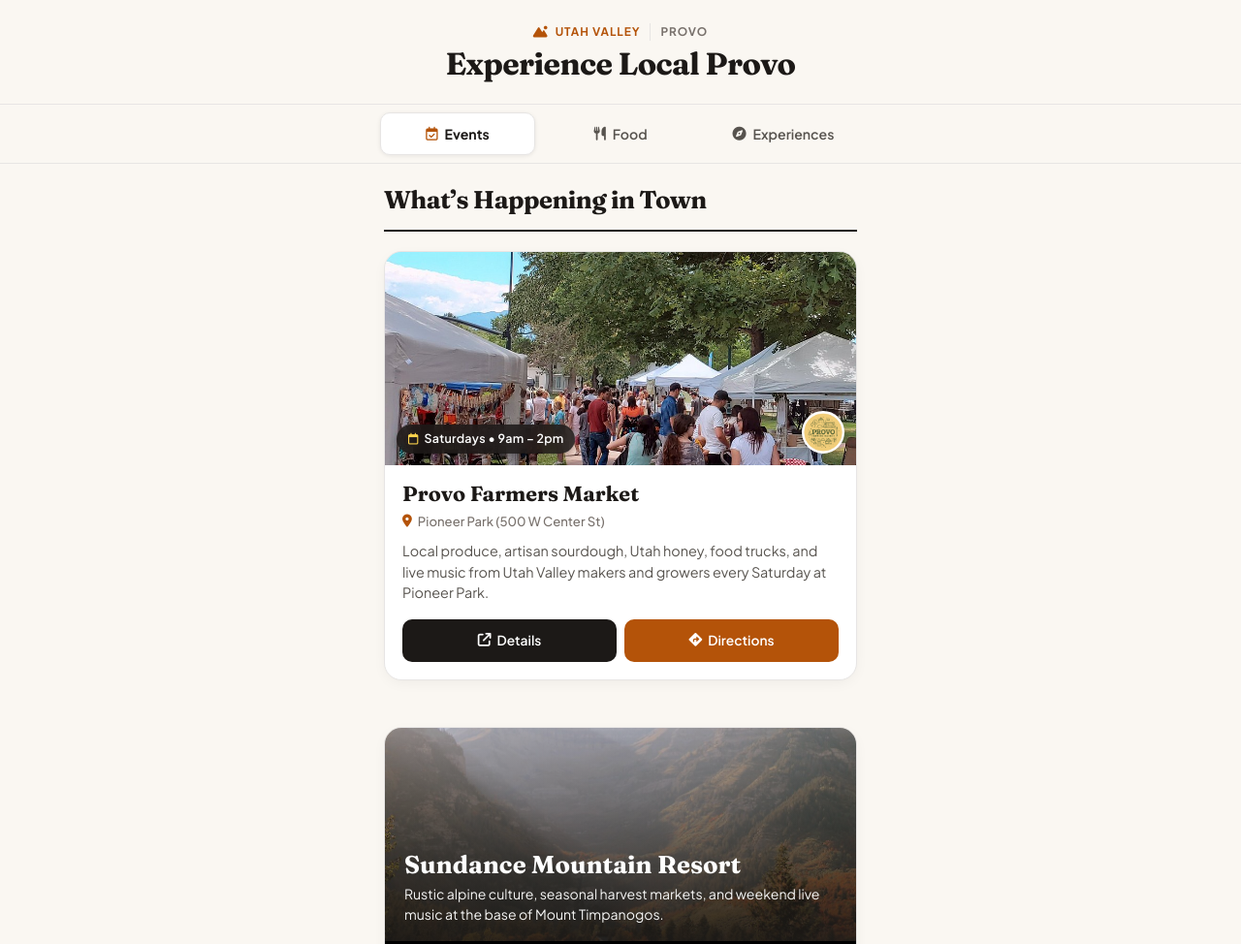
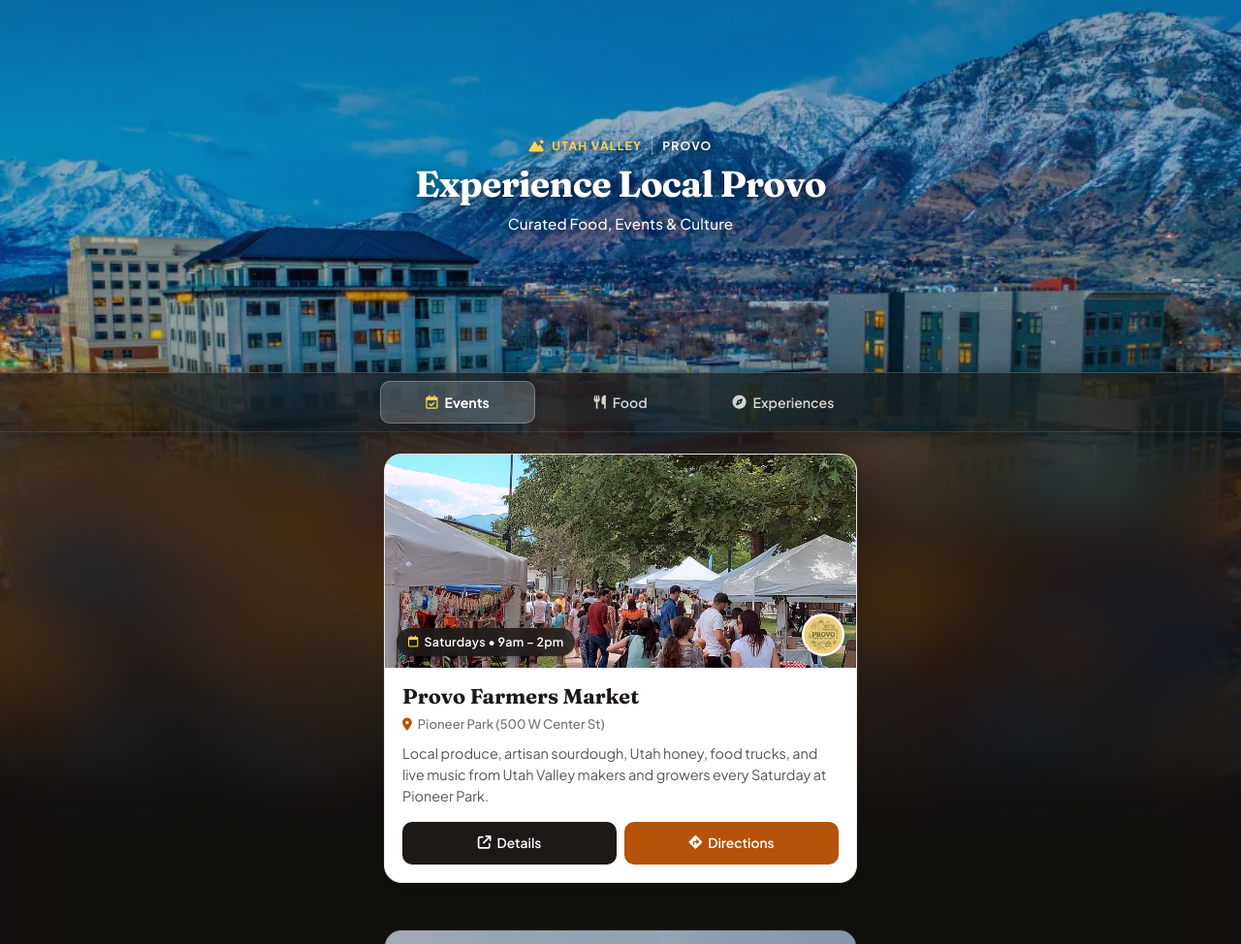
Before and after one commit to benhagg/ExperienceLocal, a plain HTML site: page index.html in a window 1280 px wide. Shown: the top 974 px of the page at 97% size. Drawn offline with Linux system fonts and the light colour scheme.

Commit message:
background photo

```diff
--- a/app.js
+++ b/app.js
@@ -480,7 +480,13 @@
     trackEvent('switch_tab', { tab_name: targetTab });
 
     if (shouldScroll) {
-      window.scrollTo({ top: 0, behavior: 'smooth' });
+      const navEl = document.querySelector('.site-nav');
+      if (navEl) {
+        const navTop = navEl.getBoundingClientRect().top + window.pageYOffset;
+        if (window.pageYOffset > navTop) {
+          window.scrollTo({ top: navTop, behavior: 'smooth' });
+        }
+      }
     }
   }
 
--- a/index.html
+++ b/index.html
@@ -40,14 +40,18 @@
 </head>
 <body>
 
-  <!-- Masthead / Local Publication Header -->
-  <header class="masthead">
-    <div class="masthead-container">
+  <!-- Fixed Fullscreen Background Photo (does not scroll with the page) -->
+  <div class="fixed-background" aria-hidden="true"></div>
+
+  <!-- Hero Opening (Top Half of Page) -->
+  <header class="hero-cover">
+    <div class="hero-cover-content">
       <div class="masthead-meta">
         <span class="masthead-tag"><i class="fa-solid fa-mountain-sun"></i> Utah Valley</span>
         <span class="masthead-date">Provo</span>
       </div>
       <h1 class="masthead-title">Experience Local Provo</h1>
+      <p class="hero-cover-subtitle">Curated Food, Events &amp; Culture</p>
     </div>
   </header>
 
@@ -66,16 +70,13 @@
     </div>
   </nav>
 
+  <!-- Blurred Content Stage (Visual Distinction Under Tab Bar) -->
+  <div class="content-backdrop-area">
     <!-- Main Content Container -->
     <main class="main-content">
 
       <!-- SECTION 1: EVENTS (Default) -->
       <section id="eventsSection" class="tab-panel active">
-      <div class="panel-header">
-        <div>
-          <h2 class="panel-title">What’s Happening in Town</h2>
-        </div>
-      </div>
         <div class="events-digest" id="eventsList">
           <!-- Injected via app.js -->
         </div>
@@ -83,11 +84,6 @@
 
       <!-- SECTION 2: FOOD -->
       <section id="foodSection" class="tab-panel">
-      <div class="panel-header">
-        <div>
-          <h2 class="panel-title">Where Locals Actually Eat</h2>
-        </div>
-      </div>
         <div id="foodList">
           <!-- Injected via app.js with varied editorial layouts -->
         </div>
@@ -95,11 +91,6 @@
 
       <!-- SECTION 3: EXPERIENCES -->
       <section id="experiencesSection" class="tab-panel">
-      <div class="panel-header">
-        <div>
-          <h2 class="panel-title">Trails, Canyons & Culture</h2>
-        </div>
-      </div>
         <div class="field-guide-grid" id="experiencesList">
           <!-- Injected via app.js with landscape outdoor cards -->
         </div>
@@ -118,6 +109,7 @@
         <p class="footer-note">Independent, hand-curated directory.</p>
       </div>
     </footer>
+  </div>
 
   <script src="app.js"></script>
 </body>
--- a/styles.css
+++ b/styles.css
@@ -44,10 +44,11 @@
 
 body {
   font-family: var(--font-sans);
-  background-color: var(--bg-page);
+  background-color: #141210;
   color: var(--text-ink);
   line-height: 1.55;
   -webkit-font-smoothing: antialiased;
+  min-height: 100vh;
 }
 
 a {
@@ -56,18 +57,46 @@
 }
 
 /* =========================================================
-   1. Masthead (Mobile Editorial Publication Header)
+   1. Fixed Fullscreen Background & Hero Cover Opening
    ========================================================= */
-.masthead {
-  background: var(--bg-page);
-  border-bottom: 1px solid var(--border-color);
-  padding: 24px 16px 18px;
-  text-align: center;
+.fixed-background {
+  position: fixed;
+  top: 0;
+  left: 0;
+  width: 100%;
+  height: 100vh;
+  height: 100dvh;
+  background-color: #141210;
+  background-image:
+    linear-gradient(180deg, rgba(20, 18, 16, 0.30) 0%, rgba(20, 18, 16, 0.15) 35%, rgba(20, 18, 16, 0.70) 100%),
+    url('images/provo-background-1.webp');
+  background-size: cover;
+  background-position: center 40%;
+  background-repeat: no-repeat;
+  z-index: -1;
+  pointer-events: none;
 }
 
-.masthead-container {
+.hero-cover {
+  position: relative;
+  height: 48vh;
+  height: 48dvh;
+  min-height: 270px;
+  display: flex;
+  flex-direction: column;
+  justify-content: center;
+  align-items: center;
+  padding: 24px 20px;
+  text-align: center;
+  box-sizing: border-box;
+}
+
+.hero-cover-content {
   max-width: 520px;
   margin: 0 auto;
+  display: flex;
+  flex-direction: column;
+  align-items: center;
 }
 
 .masthead-meta {
@@ -75,12 +104,13 @@
   align-items: center;
   justify-content: center;
   gap: 10px;
-  font-size: 0.74rem;
+  font-size: 0.76rem;
   font-weight: 700;
-  letter-spacing: 0.08em;
+  letter-spacing: 0.1em;
   text-transform: uppercase;
-  color: var(--accent);
-  margin-bottom: 6px;
+  color: #FCD34D;
+  margin-bottom: 8px;
+  text-shadow: 0 2px 8px rgba(0, 0, 0, 0.65);
 }
 
 .masthead-tag i {
@@ -88,38 +118,44 @@
 }
 
 .masthead-date {
-  color: var(--text-muted);
-  border-left: 1px solid var(--border-color);
+  color: #F5F5F4;
+  border-left: 1px solid rgba(255, 255, 255, 0.35);
   padding-left: 10px;
 }
 
-.masthead-title {
+.hero-cover .masthead-title {
   font-family: var(--font-serif);
-  font-size: 2rem;
+  font-size: 2.35rem;
   font-weight: 700;
-  color: var(--text-ink);
+  color: #FFFFFF;
   letter-spacing: -0.02em;
   line-height: 1.15;
-  margin-bottom: 4px;
+  margin-bottom: 8px;
+  text-shadow: 0 3px 14px rgba(0, 0, 0, 0.65);
 }
 
-.masthead-tagline {
-  font-size: 0.86rem;
-  color: var(--text-secondary);
+.hero-cover-subtitle {
+  font-size: 0.95rem;
   font-weight: 500;
+  color: #F5F5F4;
+  letter-spacing: 0.01em;
+  text-shadow: 0 2px 8px rgba(0, 0, 0, 0.55);
+  margin-bottom: 0;
 }
 
 /* =========================================================
-   2. Sticky Navigation Tabs (Thumb-Friendly Touch Targets)
+   2. Sticky Navigation Tabs (Frosted Glass Blur over Background)
    ========================================================= */
 .site-nav {
   position: sticky;
   top: 0;
-  background: rgba(250, 247, 242, 0.95);
-  backdrop-filter: blur(12px);
-  -webkit-backdrop-filter: blur(12px);
-  border-bottom: 1px solid var(--border-color);
+  background: rgba(18, 16, 14, 0.60);
+  backdrop-filter: blur(28px) saturate(160%);
+  -webkit-backdrop-filter: blur(28px) saturate(160%);
+  border-top: 1px solid rgba(255, 255, 255, 0.18);
+  border-bottom: 1px solid rgba(255, 255, 255, 0.10);
   z-index: 100;
+  box-shadow: 0 4px 20px rgba(0, 0, 0, 0.40);
 }
 
 .nav-container {
@@ -140,7 +176,7 @@
   font-family: var(--font-sans);
   font-size: 0.88rem;
   font-weight: 600;
-  color: var(--text-secondary);
+  color: #D6D3D1;
   cursor: pointer;
   display: flex;
   align-items: center;
@@ -151,29 +187,39 @@
 }
 
 .nav-tab:hover {
-  color: var(--text-ink);
-  background: rgba(231, 229, 228, 0.4);
+  color: #FFFFFF;
+  background: rgba(255, 255, 255, 0.08);
 }
 
 .nav-tab.active {
-  color: var(--text-ink);
-  background: #FFFFFF;
-  border-color: var(--border-color);
-  box-shadow: 0 1px 4px rgba(28, 25, 23, 0.08);
+  color: #FFFFFF;
+  background: rgba(255, 255, 255, 0.18);
+  border-color: rgba(255, 255, 255, 0.25);
+  box-shadow: 0 2px 8px rgba(0, 0, 0, 0.2);
   font-weight: 700;
 }
 
 .nav-tab.active i {
-  color: var(--accent);
+  color: #FCD34D;
 }
 
 /* =========================================================
-   3. Main Content & Panel Headers
+   3. Blurred Content Stage (Visual Distinction Under Tab Bar)
    ========================================================= */
+.content-backdrop-area {
+  position: relative;
+  backdrop-filter: blur(30px) saturate(150%);
+  -webkit-backdrop-filter: blur(30px) saturate(150%);
+  background: rgba(18, 16, 14, 0.55);
+  min-height: 60vh;
+  z-index: 10;
+  box-shadow: 0 -6px 28px rgba(0, 0, 0, 0.35);
+}
+
 .main-content {
   max-width: 520px;
-  margin: 18px auto 60px;
-  padding: 0 16px;
+  margin: 0 auto;
+  padding: 22px 16px 60px;
 }
 
 .tab-panel {
@@ -196,22 +242,55 @@
   border-bottom: 2px solid var(--text-ink);
 }
 
-.panel-kicker {
-  display: block;
-  font-size: 0.74rem;
-  font-weight: 700;
-  text-transform: uppercase;
-  letter-spacing: 0.08em;
-  color: var(--accent);
-  margin-bottom: 2px;
-}
-
 .panel-title {
   font-family: var(--font-serif);
   font-size: 1.6rem;
   font-weight: 700;
   letter-spacing: -0.02em;
   color: var(--text-ink);
+}
+
+/* Tab Hero Banners (Large Character Background Photos) */
+.panel-hero-banner {
+  position: relative;
+  width: 100%;
+  height: 145px;
+  border-radius: var(--radius-lg);
+  overflow: hidden;
+  margin-bottom: 20px;
+  box-shadow: var(--shadow-card);
+}
+
+.panel-hero-img {
+  width: 100%;
+  height: 100%;
+  object-fit: cover;
+  display: block;
+}
+
+.panel-hero-overlay {
+  position: absolute;
+  inset: 0;
+  background: linear-gradient(180deg, rgba(28, 25, 23, 0.15) 0%, rgba(28, 25, 23, 0.85) 100%);
+}
+
+.panel-hero-content {
+  position: absolute;
+  bottom: 0;
+  left: 0;
+  right: 0;
+  padding: 16px 18px;
+  color: #FFFFFF;
+}
+
+.panel-hero-title {
+  font-family: var(--font-serif);
+  font-size: 1.55rem;
+  font-weight: 700;
+  color: #FFFFFF;
+  letter-spacing: -0.02em;
+  line-height: 1.2;
+  text-shadow: 0 2px 8px rgba(0, 0, 0, 0.35);
 }
 
 /* Editorial Category Headers */
@@ -505,8 +584,8 @@
    ========================================================= */
 .sundance-cluster-card {
   margin-top: 28px;
-  background: #F4EFE6;
-  border: 1px solid var(--border-color);
+  background: #000000;
+  border: 1px solid #292524;
   border-radius: var(--radius-lg);
   overflow: hidden;
   box-shadow: var(--shadow-card);
@@ -515,7 +594,8 @@
 .sundance-cluster-card .sundance-banner {
   position: relative;
   width: 100%;
-  height: 220px;
+  min-height: 240px;
+  background: #000000;
   overflow: hidden;
   margin-bottom: 0;
   border-radius: 0;
@@ -526,13 +606,25 @@
   width: 100%;
   height: 100%;
   object-fit: cover;
+  object-position: center 25%;
   display: block;
+  -webkit-mask-image: linear-gradient(to bottom, #000 0%, #000 45%, rgba(0, 0, 0, 0.7) 70%, transparent 100%);
+  mask-image: linear-gradient(to bottom, #000 0%, #000 45%, rgba(0, 0, 0, 0.7) 70%, transparent 100%);
 }
 
 .sundance-banner-overlay {
   position: absolute;
   inset: 0;
-  background: linear-gradient(180deg, rgba(28, 25, 23, 0.15) 0%, rgba(28, 25, 23, 0.90) 100%);
+  /* Calculated average of bottom pixel bands: rgb(92, 66, 32) and rgb(122, 69, 29) fading into solid #000000 */
+  background: linear-gradient(
+    180deg,
+    rgba(20, 16, 12, 0.15) 0%,
+    rgba(20, 16, 12, 0.35) 35%,
+    rgba(92, 66, 32, 0.72) 65%,
+    rgba(36, 25, 14, 0.94) 86%,
+    #000000 100%
+  );
+  pointer-events: none;
 }
 
 .sundance-banner-content {
@@ -540,8 +632,9 @@
   bottom: 0;
   left: 0;
   right: 0;
-  padding: 18px 20px;
+  padding: 18px 20px 22px;
   color: #FFFFFF;
+  z-index: 2;
 }
 
 .sundance-title {
@@ -567,18 +660,20 @@
 }
 
 .sundance-subcards .local-card {
-  border-color: #E2DBD0;
-  box-shadow: 0 1px 4px rgba(28, 25, 23, 0.05);
+  border-color: #292524;
+  box-shadow: 0 1px 6px rgba(0, 0, 0, 0.3);
 }
 
 /* =========================================================
    7. Footer
    ========================================================= */
 .site-footer {
-  border-top: 1px solid var(--border-color);
-  background: #FAF7F2;
-  padding: 28px 16px 36px;
+  border-top: 1px solid rgba(255, 255, 255, 0.12);
+  background: rgba(18, 16, 14, 0.35);
+  padding: 32px 16px 44px;
   text-align: center;
+  position: relative;
+  z-index: 10;
 }
 
 .footer-container {
@@ -590,7 +685,7 @@
   font-family: var(--font-serif);
   font-size: 1.05rem;
   font-weight: 700;
-  color: var(--text-ink);
+  color: #FFFFFF;
   display: flex;
   align-items: center;
   justify-content: center;
@@ -599,12 +694,12 @@
 }
 
 .footer-dot {
-  color: var(--accent);
+  color: #FCD34D;
 }
 
 .footer-note {
   font-size: 0.78rem;
-  color: var(--text-muted);
+  color: #A8A29E;
   max-width: 380px;
   margin: 0 auto;
 }
@@ -613,8 +708,15 @@
    8. Mobile Specific Tweaks
    ========================================================= */
 @media (max-width: 420px) {
-  .masthead-title {
-    font-size: 1.75rem;
+  .hero-cover .masthead-title {
+    font-size: 1.95rem;
+  }
+
+  .hero-cover {
+    height: 48vh;
+    height: 48dvh;
+    min-height: 250px;
+    padding: 20px 16px;
   }
 
   .card-media {
```
Also changed, not shown: images/provo-background-1.webp (added). Lines whose indentation alone changed are shown as unchanged.
